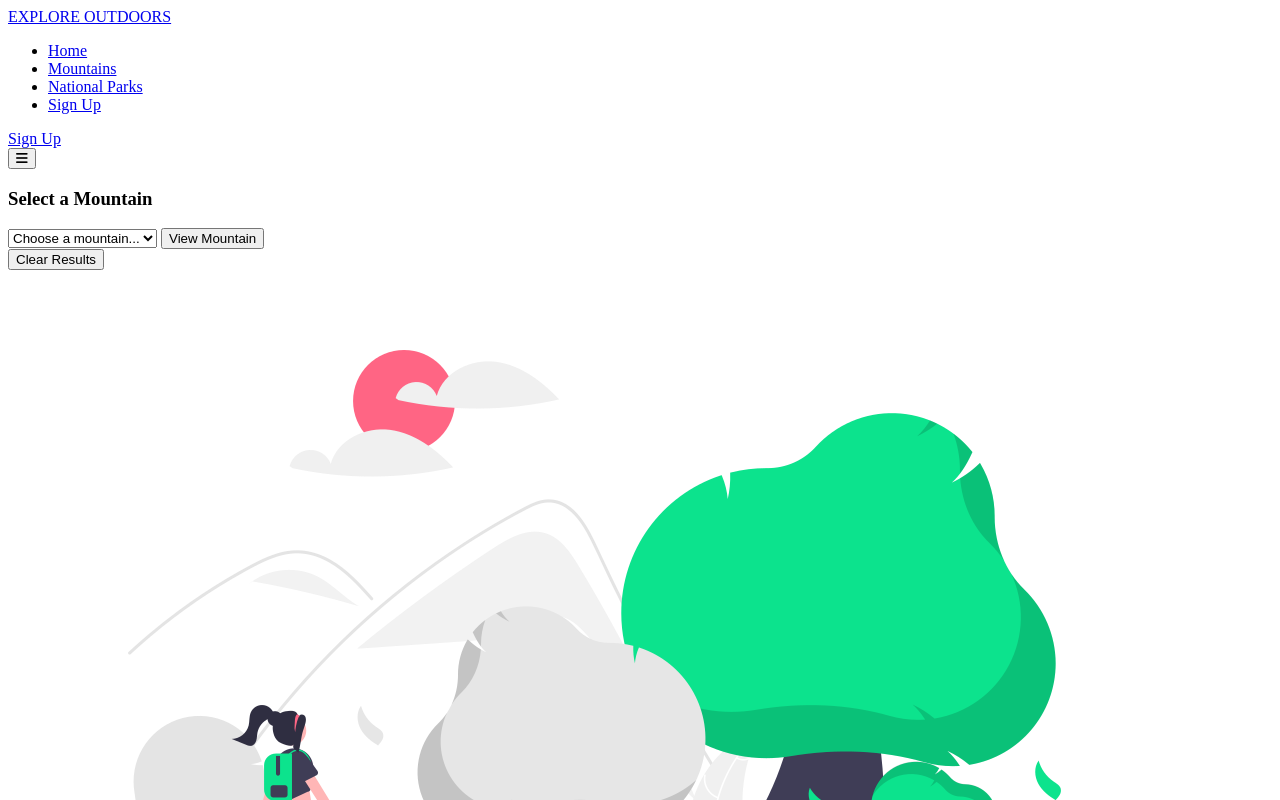
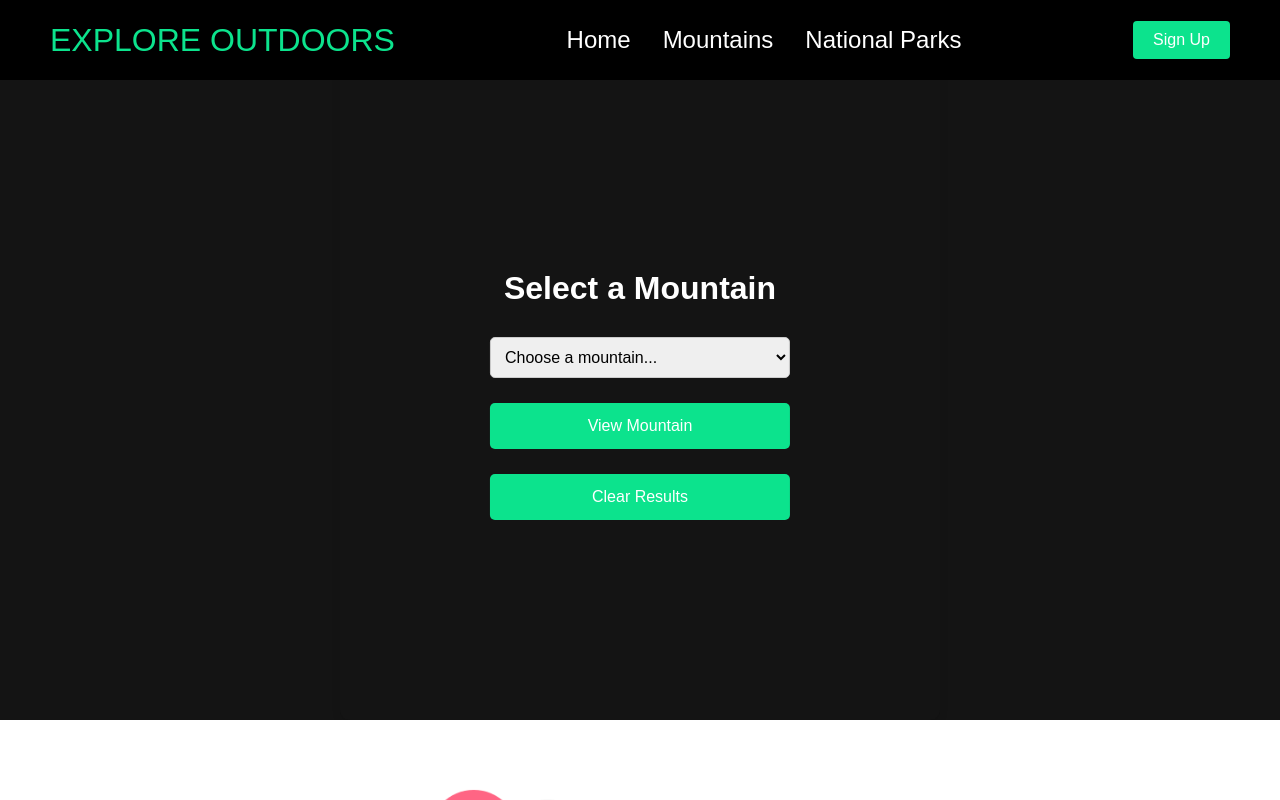
Before and after one commit to AltonPatterson514/CAPSTONE2b, a plain HTML site: page mountains.html in a window 1280 px wide. Shown: the top 800 px of the page. Drawn offline with Linux system fonts and the light colour scheme; the site is published under a folder, as on GitHub Pages, so addresses that start at the root find nothing.

Commit message:
fixed mp

```diff
--- a/index.html
+++ b/index.html
@@ -4,7 +4,7 @@
     <meta charset="UTF-8">
     <meta name="viewport" content="width=device-width, initial-scale=1.0">
     <title>National Park Search</title>
-    <link rel="stylesheet" href="/styles.css">
+    <link rel="stylesheet" href="/.styles.css">
     <!-- Font Awesome Link -->
     <script src="https://kit.fontawesome.com/e038534fdb.js" crossorigin="anonymous"></script>
 </head>
@@ -18,13 +18,13 @@
                     <a href="/" class="navbar__links">Home</a>
                 </li>
                 <li class="navbar__item">
-                    <a href="/mountains.html" class="navbar__links">Mountains</a>
+                    <a href="./mountains.html" class="navbar__links">Mountains</a>
                 </li>
                 <li class="navbar__item">
-                    <a href="/nationalpark.html" class="navbar__links">National Parks</a>
+                    <a href="./nationalpark.html" class="navbar__links">National Parks</a>
                 </li>
                 <li class="navbar__btn mobile">
-                    <a href="/signup.html" class="navbar__links">Sign Up</a>
+                    <a href="./signup.html" class="navbar__links">Sign Up</a>
                 </li>
 
             </ul>
@@ -32,7 +32,7 @@
 
 
 <div class="navbar__btn desktop">
-    <a href="/signup.html" class="button"> Sign Up</a>
+    <a href="./signup.html" class="button"> Sign Up</a>
 </div>
 
 <button
@@ -112,6 +112,6 @@ false
 </section>
 
      </main>
-<script class="/app.js"></script>
+<script class="./app.js"></script>
 </body>
 </html>
--- a/mountains.html
+++ b/mountains.html
@@ -4,7 +4,7 @@
     <meta charset="UTF-8">
     <meta name="viewport" content="width=device-width, initial-scale=1.0">
     <title>National Park Search</title>
-    <link rel="stylesheet" href="/styles.css">
+    <link rel="stylesheet" href="./styles.css">
     <!-- Font Awesome Link -->
     <script src="https://kit.fontawesome.com/e038534fdb.js" crossorigin="anonymous"></script>
 </head>
@@ -16,16 +16,16 @@
             <a href="/" id="navbar-logo">EXPLORE OUTDOORS</a>
             <ul class="navbar__menu">
                 <li class="navbar__item">
-                    <a href="/" class="navbar__links">Home</a>
+                    <a href="./" class="navbar__links">Home</a>
                 </li>
                 <li class="navbar__item">
-                    <a href="/mountains.html" class="navbar__links">Mountains</a>
+                    <a href="./mountains.html" class="navbar__links">Mountains</a>
                 </li>
                 <li class="navbar__item">
-                    <a href="/nationalpark.html" class="navbar__links">National Parks</a>
+                    <a href="./nationalpark.html" class="navbar__links">National Parks</a>
                 </li>
                 <li class="navbar__btn mobile">
-                    <a href="/signup.html" class="navbar__links">Sign Up</a>
+                    <a href="./signup.html" class="navbar__links">Sign Up</a>
                 </li>
 
             </ul>
@@ -33,7 +33,7 @@
 
 
 <div class="navbar__btn desktop">
-    <a href="/signup.html" class="button"> Sign Up</a>
+    <a href="./signup.html" class="button"> Sign Up</a>
 </div>
 
 <button
@@ -147,6 +147,6 @@ false
 
 
      </main>
-  <script class="/app.js"></script>
+  <script class="./app.js"></script>
 </body>
 </html>
```
Also changed, not shown: nationalpark.html (+7 -7 lines).
